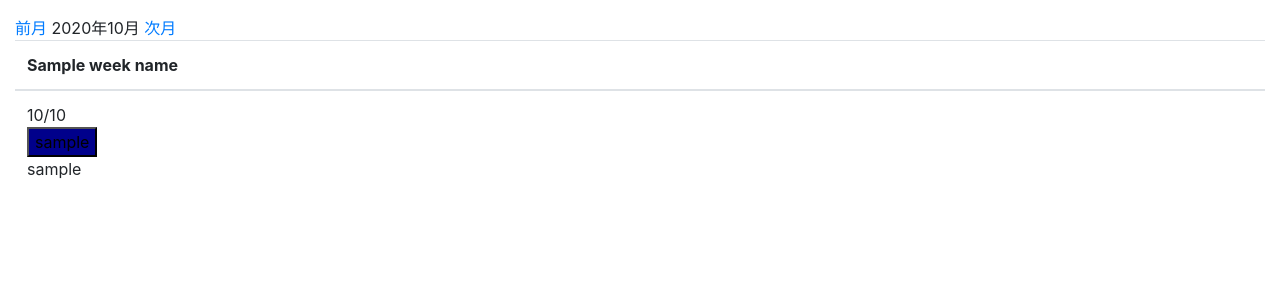
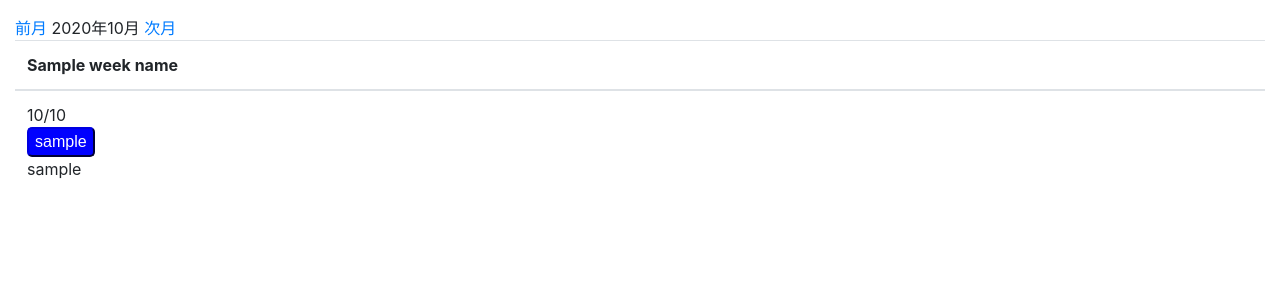
Before and after one commit to t16cs009/Sample, a Django app: template register/templates/register/month_with_schedule.html in a window 1280 px wide. Shown: the part 56-356 px from the top of the page. Run offline with Django 3.2, Linux system fonts and the light colour scheme; the template is opened without the code that fills it: most values are stand-ins (such as "Sample title", 1, 10 or a date in 2020); some libraries are stand-ins or nearby versions.

Commit message:
[clean]詳細ボタンを見やすく変更

```diff
--- a/register/templates/register/month_with_schedule.html
+++ b/register/templates/register/month_with_schedule.html
@@ -12,11 +12,19 @@
     }
 
     .btn_noon{
+      border-radius: 5px;
+      border-color: orangered;
+      color: navy;
       background-color: darkorange;
+      font-family: "メイリオ", sans-serif;
     }
 
     .btn_night{
-      background-color: darkblue;
+      border-radius: 5px;
+      border-color:darkblue;
+      color: white;
+      background-color: blue;
+      font-family: "メイリオ", sans-serif;
     }
 
 </style>
@@ -54,6 +62,7 @@
  {% for s in schedules %}
  <br>
                            <!-- 1.モーダル表示のためのボタン -->
+                           <!--昼シフトと夜シフトを判別-->
 {% if s.start_time >= s.night_start_time%}
 <button class="btn_night" data-toggle="modal" data-target="#{{s.id}}">
    {{ s.user_name }}
@@ -76,8 +85,8 @@
                 </button>
                 <h4 class="modal-title" id="modal-label">
                   <!--各スケジュール記入者に後で変更-->
-                  {{s.user_name}}の詳細
-         {{ day | date:"m/d" }}
+         {{ day | date:"m/d" }}<br>
+          {{s.user_name}}の詳細
                   </h4>
             </div>
             <!-- 5.モーダルのボディ -->
```
